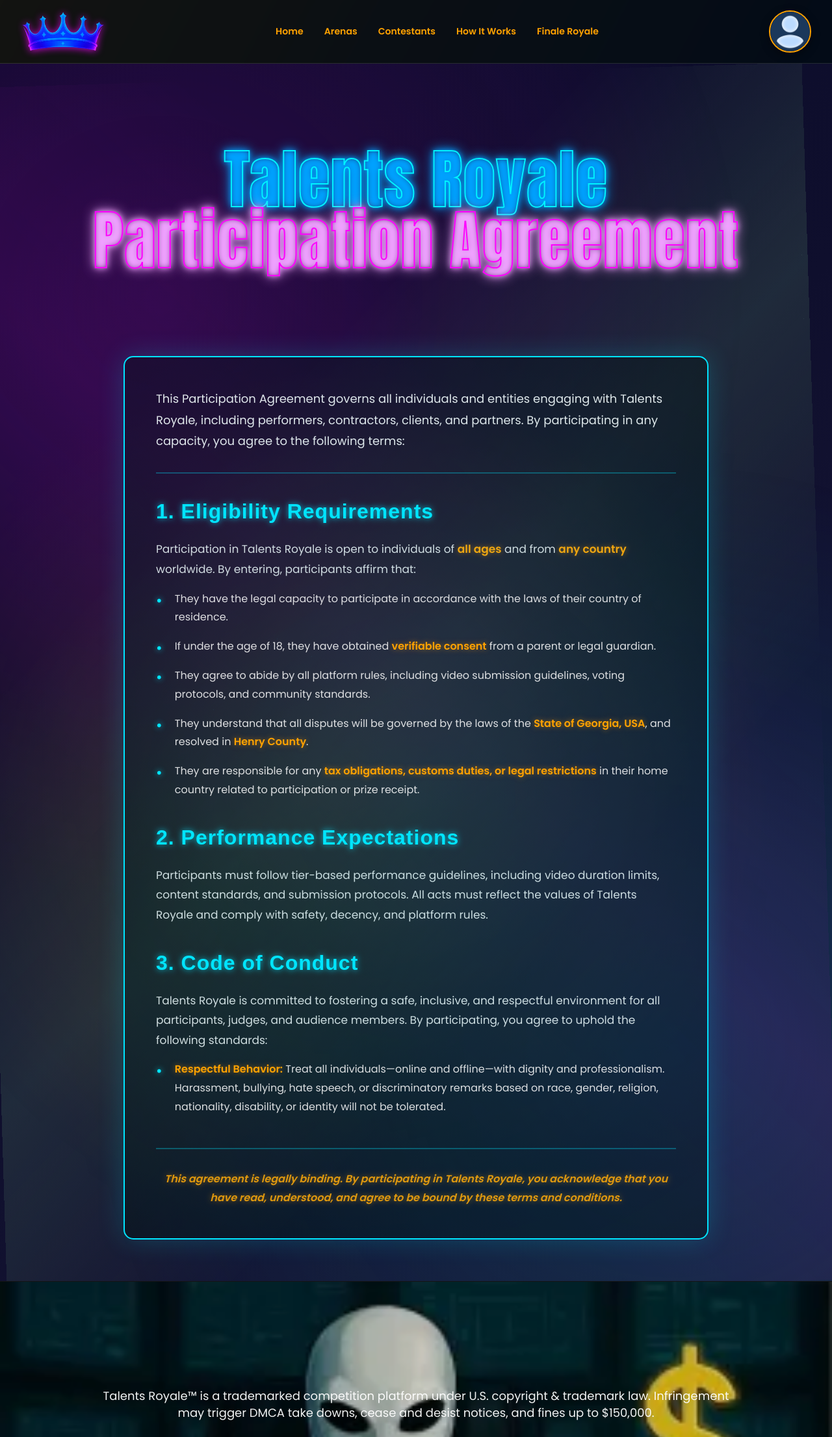
After one commit to m-usman-k/talents-royale, a Django app: page /participation-agreement in a window 1280 px wide. The commit adds this page. Shown: the top 2212 px of the page at 65% size. Run offline with Django 5.2, Linux system fonts and the light colour scheme.

Commit message:
Added a participation agreement page

```diff
--- a/accounts/urls.py
+++ b/accounts/urls.py
@@ -5,7 +5,7 @@ from .views import howitworks_view, finaleroyale_view
 from .views import home_view, arenas_view, profile_view
 from .views import vote_contestant, join_arena, submit_entry, contestant_detail, voting_history, confirm_email, resend_confirmation
 from .views import purchase_tokens, create_checkout_session, payment_success, payment_cancel, stripe_webhook
-from .views import forgot_password_view, reset_password_view
+from .views import forgot_password_view, reset_password_view, participation_agreement_view
 
 urlpatterns = [
     path("", home_view, name="home"),
@@ -13,6 +13,7 @@ urlpatterns = [
     path("contestants", contestants_view, name="contestants"),
     path("how-it-works", howitworks_view, name="howitworks"),
     path("finale-royale", finaleroyale_view, name="finaleroyale"),
+    path("participation-agreement", participation_agreement_view, name="participation_agreement"),
     path("login", signin_view, name="login"),
     path("signup", signup_view, name="signup"),
     path("logout", logout_view, name="logout"),
--- a/accounts/views.py
+++ b/accounts/views.py
@@ -69,6 +69,10 @@ def get_email_error_message(error):
     # Return original error if we can't categorize it
     return f"Email error: {error_str}\n\nSee docs/EMAIL_SETUP.md or docs/GMAIL_SETUP.md for setup instructions."
 
+
+def participation_agreement_view(request):
+    """Display the Participation Agreement page"""
+    return render(request, "participation_agreement.html")
 
 def home_view(request):
     arenas = Arena.objects.filter(is_active=True)[:4]
--- /dev/null
+++ b/static/css/participation-agreement.css
@@ -0,0 +1,394 @@
+@import url('https://fonts.googleapis.com/css2?family=Anton&display=swap');
+
+* {
+    padding: 0;
+    margin: 0;
+    border: none;
+    box-sizing: border-box;
+    font-family: 'Poppins', sans-serif;
+}
+
+body {
+    background-color: #0b0b0b;
+    color: white;
+    overflow-x: hidden;
+}
+
+/* AGREEMENT SECTION */
+.agreement-section {
+    position: relative;
+    min-height: 100vh;
+    overflow: hidden;
+    background:
+        linear-gradient(135deg, #0a0a2a 0%, #0f0f2d 50%, #1a1a3a 100%),
+        radial-gradient(2px 2px at 20% 30%, rgba(0, 255, 255, 0.4), transparent),
+        radial-gradient(2px 2px at 60% 70%, rgba(255, 0, 255, 0.4), transparent),
+        radial-gradient(1px 1px at 50% 50%, rgba(0, 255, 255, 0.3), transparent),
+        radial-gradient(1px 1px at 80% 10%, rgba(255, 0, 255, 0.3), transparent),
+        radial-gradient(2px 2px at 90% 80%, rgba(0, 255, 255, 0.3), transparent);
+    background-size:
+        100% 100%,
+        200% 200%,
+        180% 180%,
+        150% 150%,
+        220% 220%,
+        190% 190%;
+    background-position:
+        0% 0%,
+        0% 0%,
+        100% 100%,
+        50% 50%,
+        0% 100%,
+        100% 0%;
+    padding: 4rem 2rem;
+    animation: floatParticles 20s ease-in-out infinite, colorShift 10s ease-in-out infinite alternate;
+}
+
+/* ANIMATED BACKGROUND EFFECTS */
+.agreement-section::before {
+    content: '';
+    position: absolute;
+    top: 0;
+    left: 0;
+    right: 0;
+    bottom: 0;
+    background:
+        radial-gradient(circle at 20% 20%, rgba(241, 0, 247, 0.15) 0%, transparent 50%),
+        radial-gradient(circle at 80% 80%, rgba(0, 229, 255, 0.15) 0%, transparent 50%),
+        radial-gradient(circle at 40% 60%, rgba(255, 162, 0, 0.15) 0%, transparent 50%);
+    pointer-events: none;
+    z-index: 0;
+    animation: pulseGlow 8s ease-in-out infinite, backgroundMove 20s ease-in-out infinite;
+}
+
+.agreement-section::after {
+    content: '';
+    position: absolute;
+    top: 0;
+    left: 0;
+    right: 0;
+    bottom: 0;
+    background:
+        linear-gradient(45deg, transparent 30%, rgba(241, 0, 247, 0.08) 50%, transparent 70%),
+        linear-gradient(-45deg, transparent 30%, rgba(0, 229, 255, 0.08) 50%, transparent 70%),
+        linear-gradient(135deg, transparent 30%, rgba(255, 162, 0, 0.08) 50%, transparent 70%);
+    pointer-events: none;
+    z-index: 0;
+    animation: moveLines 12s ease-in-out infinite;
+}
+
+@keyframes floatParticles {
+    0%, 100% {
+        background-position:
+            0% 0%,
+            0% 0%,
+            100% 100%,
+            50% 50%,
+            0% 100%,
+            100% 0%;
+    }
+    25% {
+        background-position:
+            0% 0%,
+            100% 50%,
+            0% 0%,
+            25% 75%,
+            50% 0%,
+            0% 50%;
+    }
+    50% {
+        background-position:
+            0% 0%,
+            50% 100%,
+            50% 50%,
+            75% 25%,
+            100% 50%,
+            50% 100%;
+    }
+    75% {
+        background-position:
+            0% 0%,
+            0% 50%,
+            100% 0%,
+            50% 50%,
+            25% 100%,
+            75% 0%;
+    }
+}
+
+@keyframes pulseGlow {
+    0%, 100% {
+        opacity: 1;
+        transform: scale(1);
+    }
+    50% {
+        opacity: 0.7;
+        transform: scale(1.1);
+    }
+}
+
+@keyframes moveLines {
+    0%, 100% {
+        transform: translateX(0) translateY(0) rotate(0deg);
+    }
+    25% {
+        transform: translateX(20px) translateY(-20px) rotate(2deg);
+    }
+    50% {
+        transform: translateX(-20px) translateY(20px) rotate(-2deg);
+    }
+    75% {
+        transform: translateX(10px) translateY(-10px) rotate(1deg);
+    }
+}
+
+@keyframes backgroundMove {
+    0%, 100% {
+        background-position: 0% 0%, 100% 100%, 50% 50%;
+    }
+    33% {
+        background-position: 100% 0%, 0% 100%, 0% 100%;
+    }
+    66% {
+        background-position: 0% 100%, 100% 0%, 100% 0%;
+    }
+}
+
+/* HERO CONTENT */
+.hero-content {
+    text-align: center;
+    z-index: 1;
+    padding: 2rem 0;
+    position: relative;
+    margin-bottom: 3rem;
+}
+
+.agreement-title {
+    color: transparent;
+    -webkit-text-stroke: 2px #00f3ff;
+    text-shadow: 0 0 10px #00a2ff, 0 0 20px #00a2ff;
+    font-size: clamp(40px, 8vw, 100px);
+    line-height: 0.9;
+    font-weight: normal;
+    letter-spacing: 1px;
+    margin: 2rem 0 3rem;
+    display: flex;
+    flex-direction: column;
+    align-items: center;
+    position: relative;
+    text-align: center;
+}
+
+.agreement-title span {
+    display: block;
+    line-height: 1;
+    font-family: "Anton", sans-serif;
+}
+
+.agreement-title span:first-child {
+    margin-bottom: 10px;
+}
+
+.agreement-title span:last-child {
+    -webkit-text-stroke: 2px #f0f;
+    text-shadow: 0 0 10px #f0a2ff, 0 0 20px #f0a2ff;
+    margin-top: -1rem;
+}
+
+/* AGREEMENT CONTAINER */
+.agreement-container {
+    max-width: 900px;
+    margin: 0 auto;
+    position: relative;
+    z-index: 1;
+}
+
+.agreement-content {
+    background: rgba(0, 0, 0, 0.4);
+    border: 2px solid #00E5FF;
+    border-radius: 15px;
+    padding: 3rem;
+    transition: transform 0.3s ease, box-shadow 0.3s ease;
+    position: relative;
+    overflow: hidden;
+    box-shadow: 0 0 40px rgba(0, 229, 255, 0.2);
+}
+
+.agreement-content::before {
+    content: '';
+    position: absolute;
+    top: -50%;
+    left: -50%;
+    width: 200%;
+    height: 200%;
+    background: radial-gradient(circle, rgba(0, 229, 255, 0.1) 0%, transparent 70%);
+    animation: rotateGlow 8s linear infinite;
+    pointer-events: none;
+}
+
+@keyframes rotateGlow {
+    0% {
+        transform: rotate(0deg);
+    }
+    100% {
+        transform: rotate(360deg);
+    }
+}
+
+/* INTRO TEXT */
+.intro-text {
+    margin-bottom: 2.5rem;
+    padding-bottom: 2rem;
+    border-bottom: 2px solid rgba(0, 229, 255, 0.3);
+}
+
+.intro-text p {
+    font-size: clamp(16px, 2vw, 18px);
+    line-height: 1.8;
+    color: rgba(255, 255, 255, 0.9);
+}
+
+/* AGREEMENT SECTION BLOCKS */
+.agreement-section-block {
+    margin-bottom: 2.5rem;
+}
+
+.agreement-section-block:last-of-type {
+    margin-bottom: 0;
+}
+
+.agreement-section-block h2 {
+    font-family: 'Protest Strike', sans-serif;
+    font-size: clamp(24px, 3vw, 32px);
+    color: #00E5FF;
+    margin-bottom: 1.5rem;
+    font-weight: 900;
+    letter-spacing: 1px;
+    text-shadow: 0 0 10px rgba(0, 229, 255, 0.8);
+}
+
+.agreement-section-block p {
+    font-size: clamp(15px, 1.8vw, 17px);
+    line-height: 1.8;
+    color: rgba(255, 255, 255, 0.85);
+    margin-bottom: 1rem;
+}
+
+.agreement-section-block p strong {
+    color: #FFA200;
+    font-weight: 600;
+    text-shadow: 0 0 8px rgba(255, 162, 0, 0.5);
+}
+
+.agreement-section-block ul {
+    list-style: none;
+    padding: 0;
+    margin-top: 1rem;
+}
+
+.agreement-section-block li {
+    color: rgba(255, 255, 255, 0.85);
+    font-size: clamp(14px, 1.6vw, 16px);
+    margin-bottom: 1rem;
+    padding-left: 1.8rem;
+    position: relative;
+    line-height: 1.8;
+    text-indent: 0;
+}
+
+.agreement-section-block li::before {
+    content: '•';
+    position: absolute;
+    left: 0;
+    top: 0;
+    color: #00E5FF;
+    font-weight: bold;
+    font-size: 1.2em;
+    text-shadow: 0 0 8px rgba(0, 229, 255, 0.8);
+    line-height: 1.8;
+}
+
+.agreement-section-block li strong {
+    color: #FFA200;
+    font-weight: 600;
+    text-shadow: 0 0 8px rgba(255, 162, 0, 0.5);
+}
+
+/* AGREEMENT FOOTER */
+.agreement-footer {
+    margin-top: 3rem;
+    padding-top: 2rem;
+    border-top: 2px solid rgba(0, 229, 255, 0.3);
+}
+
+.legal-note {
+    font-size: clamp(14px, 1.6vw, 16px);
+    line-height: 1.8;
+    color: rgba(255, 162, 0, 0.9);
+    font-weight: 600;
+    text-align: center;
+    text-shadow: 0 0 10px rgba(255, 162, 0, 0.5);
+    font-style: italic;
+}
+
+/* RESPONSIVE DESIGN */
+@media (max-width: 1024px) {
+    .agreement-section {
+        padding: 3rem 1.5rem;
+    }
+
+    .agreement-content {
+        padding: 2.5rem;
+    }
+}
+
+@media (max-width: 768px) {
+    .agreement-section {
+        padding: 3rem 1rem;
+    }
+
+    .hero-content {
+        margin-bottom: 2rem;
+    }
+
+    .agreement-content {
+        padding: 2rem 1.5rem;
+    }
+
+    .intro-text {
+        margin-bottom: 2rem;
+        padding-bottom: 1.5rem;
+    }
+
+    .agreement-section-block {
+        margin-bottom: 2rem;
+    }
+}
+
+@media (max-width: 480px) {
+    .agreement-section {
+        padding: 2rem 1rem;
+    }
+
+    .hero-content {
+        margin-bottom: 1.5rem;
+    }
+
+    .agreement-content {
+        padding: 1.5rem 1rem;
+    }
+
+    .intro-text {
+        margin-bottom: 1.5rem;
+        padding-bottom: 1rem;
+    }
+
+    .agreement-section-block {
+        margin-bottom: 1.5rem;
+    }
+
+    .agreement-footer {
+        margin-top: 2rem;
+        padding-top: 1.5rem;
+    }
+}
--- a/templates/how-it-works.html
+++ b/templates/how-it-works.html
@@ -105,5 +105,11 @@
                 SUBMIT YOUR TALENT
             </button>
         </div>
+
+        <div class="agreement-link-container">
+            <p class="agreement-link-text">
+                By participating, you agree to our <a href="{% url 'participation_agreement' %}" target="_blank" class="agreement-link-inline">Participation Agreement</a>
+            </p>
+        </div>
     </section>
 {% endblock %}
--- /dev/null
+++ b/templates/participation_agreement.html
@@ -0,0 +1,55 @@
+{% extends "base.html" %}
+
+{% block title %}Participation Agreement - Talents Royale{% endblock %}
+
+{% load static %}
+
+{% block content %}
+    <link rel="stylesheet" href="{% static 'css/participation-agreement.css' %}">
+
+    <section class="agreement-section">
+        <div class="hero-content">
+            <h1 class="agreement-title">
+                <span>Talents Royale</span>
+                <span>Participation Agreement</span>
+            </h1>
+        </div>
+
+        <div class="agreement-container">
+            <div class="agreement-content">
+                <div class="intro-text">
+                    <p>This Participation Agreement governs all individuals and entities engaging with Talents Royale, including performers, contractors, clients, and partners. By participating in any capacity, you agree to the following terms:</p>
+                </div>
+
+                <div class="agreement-section-block">
+                    <h2>1. Eligibility Requirements</h2>
+                    <p>Participation in Talents Royale is open to individuals of <strong>all ages</strong> and from <strong>any country</strong> worldwide. By entering, participants affirm that:</p>
+                    <ul>
+                        <li>They have the legal capacity to participate in accordance with the laws of their country of residence.</li>
+                        <li>If under the age of 18, they have obtained <strong>verifiable consent</strong> from a parent or legal guardian.</li>
+                        <li>They agree to abide by all platform rules, including video submission guidelines, voting protocols, and community standards.</li>
+                        <li>They understand that all disputes will be governed by the laws of the <strong>State of Georgia, USA</strong>, and resolved in <strong>Henry County</strong>.</li>
+                        <li>They are responsible for any <strong>tax obligations, customs duties, or legal restrictions</strong> in their home country related to participation or prize receipt.</li>
+                    </ul>
+                </div>
+
+                <div class="agreement-section-block">
+                    <h2>2. Performance Expectations</h2>
+                    <p>Participants must follow tier-based performance guidelines, including video duration limits, content standards, and submission protocols. All acts must reflect the values of Talents Royale and comply with safety, decency, and platform rules.</p>
+                </div>
+
+                <div class="agreement-section-block">
+                    <h2>3. Code of Conduct</h2>
+                    <p>Talents Royale is committed to fostering a safe, inclusive, and respectful environment for all participants, judges, and audience members. By participating, you agree to uphold the following standards:</p>
+                    <ul>
+                        <li><strong>Respectful Behavior:</strong> Treat all individuals—online and offline—with dignity and professionalism. Harassment, bullying, hate speech, or discriminatory remarks based on race, gender, religion, nationality, disability, or identity will not be tolerated.</li>
+                    </ul>
+                </div>
+
+                <div class="agreement-footer">
+                    <p class="legal-note">This agreement is legally binding. By participating in Talents Royale, you acknowledge that you have read, understood, and agree to be bound by these terms and conditions.</p>
+                </div>
+            </div>
+        </div>
+    </section>
+{% endblock %}
```
Also changed, not shown: accounts/forms.py (+14 -0 lines), static/css/how-it-works.css (+35 -0 lines), static/css/signup.css (+106 -0 lines), templates/signup.html (+12 -0 lines).
